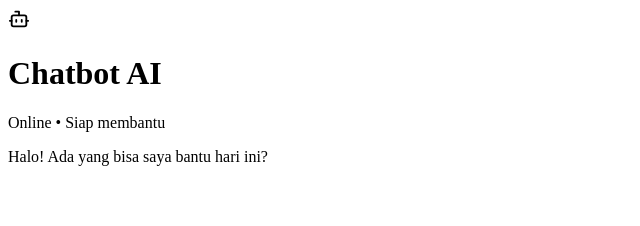
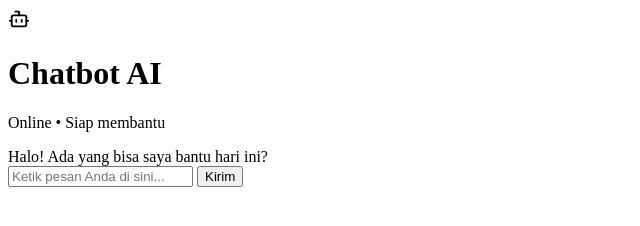
Before and after one commit to Rayen1a/267_ChatBot, a website: page public/index.html in a window 1280 px wide. Shown: the whole page, without its empty margins (0-640 px from the left). Drawn offline with Linux system fonts and the light colour scheme.

Commit message:
add form input for user messages in chatbot interface

```diff
--- a/public/index.html
+++ b/public/index.html
@@ -38,3 +38,16 @@
                 <div class="message-content">Halo! Ada yang bisa saya bantu hari ini?</div>
             </div>
         </main>
+
+        <!-- Form Input -->
+        <form class="chat-form" id="chat-form">
+            <input
+                type="text"
+                id="user-input"
+                placeholder="Ketik pesan Anda di sini..."
+                autocomplete="off"
+                required
+            >
+            <button type="submit" id="send-btn">Kirim</button>
+        </form>
+    </div>
```
